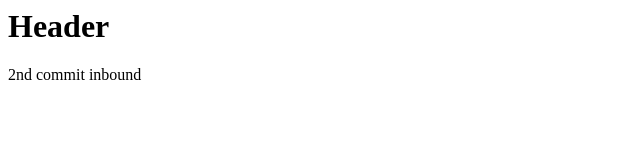
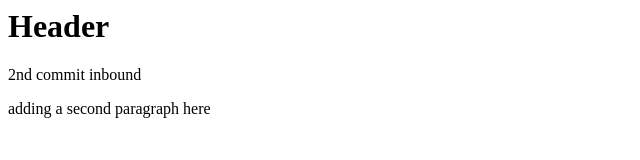
Before and after one commit to chriskapano/new-repo, a plain HTML site: page index.html in a window 1280 px wide. Shown: the whole page, without its empty margins (0-640 px from the left). Drawn offline with Linux system fonts and the light colour scheme.

Commit message:
add 2nd p tag

```diff
--- a/index.html
+++ b/index.html
@@ -1,2 +1,3 @@
 <h1>Header</h1>
 <p>2nd commit inbound</p>
+<p>adding a second paragraph here</p>
```
